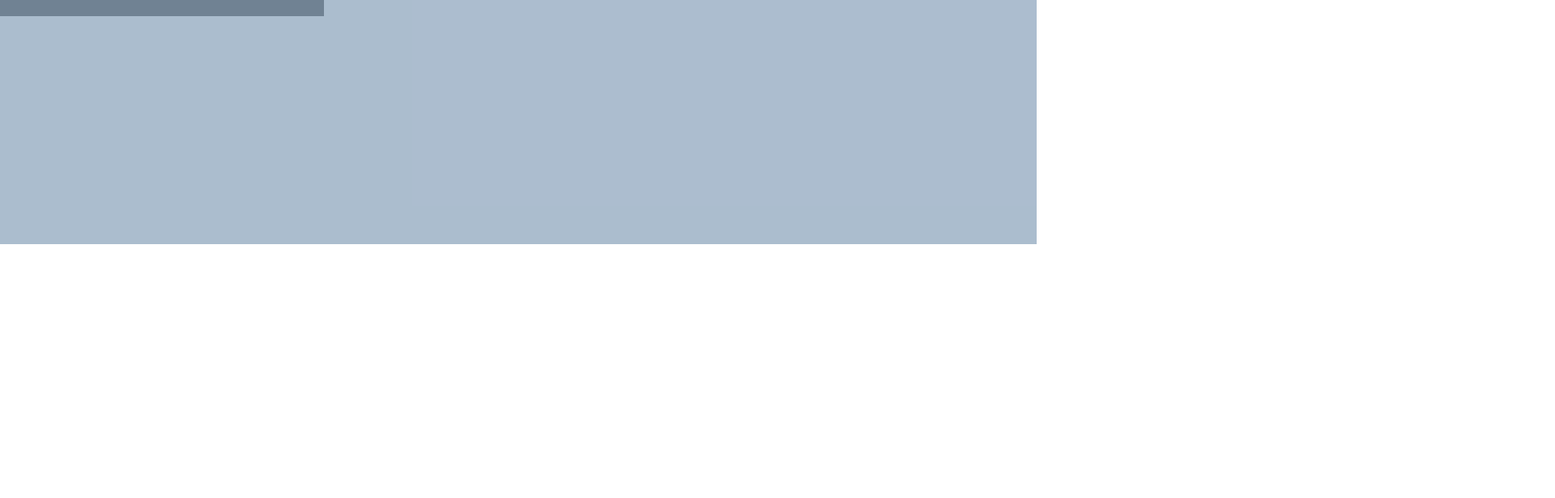
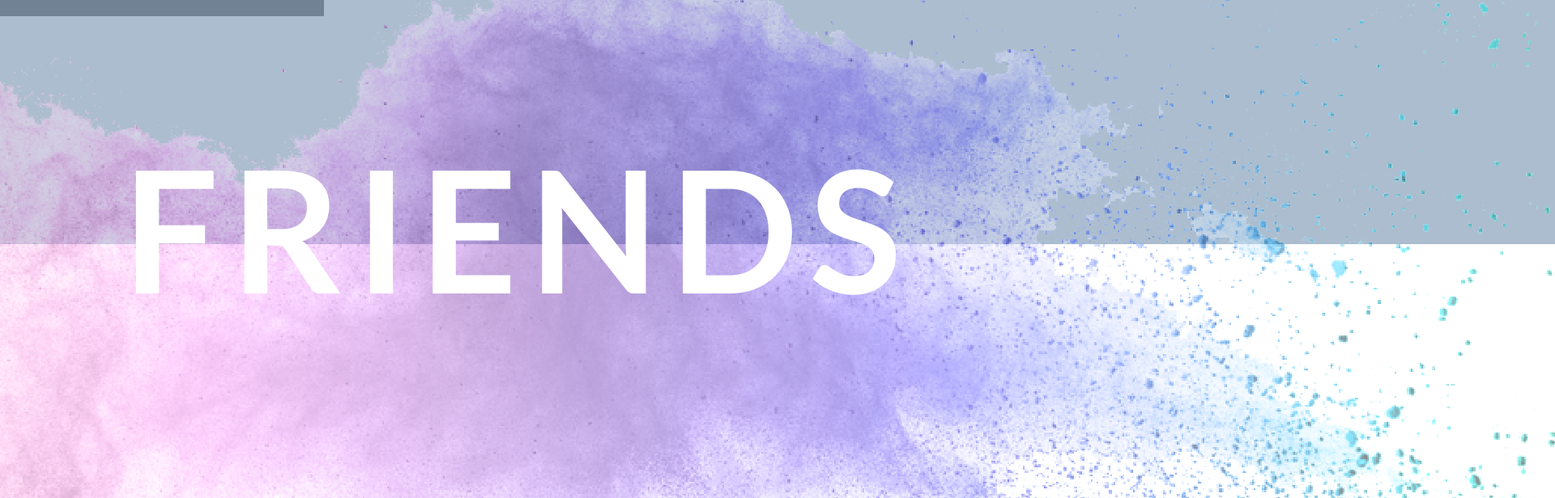
Before and after one commit to natenadze1102/html-and-css-homeworks, a plain HTML site: page day7/1-Background shadows/2/index.html in a window 1280 px wide. Shown: the top 616 px of the page at 81% size, 1920 px wide, since content can reach past the window. Drawn offline with Linux system fonts and the light colour scheme; grey boxes are pictures that could not be loaded.

Commit message:
change css

```diff
--- a/day7/1-Background shadows/2/index.html
+++ b/day7/1-Background shadows/2/index.html
@@ -18,7 +18,10 @@
                 <div class="bg-dark"></div>
             </div>
             <div class="logo">
-                <!-- <img src="./assets/Image 1.png" alt=""> -->
+                <img src="./assets/Image 1.png" alt="">
+            </div>
+            <div class="title">
+                <h1>friends</h1>
             </div>
         </section>
     </main>
--- a/day7/1-Background shadows/2/style.css
+++ b/day7/1-Background shadows/2/style.css
@@ -1,12 +1,16 @@
+@import url('https://fonts.googleapis.com/css2?family=Lato:wght@400;700&display=swap');
+
 * {
     margin: 0;
     padding: 0;
     box-sizing: border-box;
-    overflow: hidden;
+   /*  overflow: hidden; */
 }
 
 html {
+    font-family: 'Lato', sans-serif;
     font-size: 10px;
+ /*    overflow: hidden; */
 }
 
 html,
@@ -22,8 +26,8 @@ section {
 .cover-image {
     width: 1925px;
     position: relative/* others divs inherits its width when thems ridth is 100% */;
-    /* height: 1357.55px; */
 
+    max-height: 1079.55px;
 }
 
 .cover-image > img {
@@ -68,3 +72,20 @@ section {
     z-index: 4;
 
 }
+
+.title {
+    position: absolute;
+    top: 35%;
+    left: 50%;
+    transform: translate(-50%,20%);
+    font-size: 14rem;
+
+    text-transform: uppercase;
+    letter-spacing: 15px;
+    color: #fff;
+    z-index: 5;
+}
+
+h1 {
+    font-weight: bold;
+}
```
